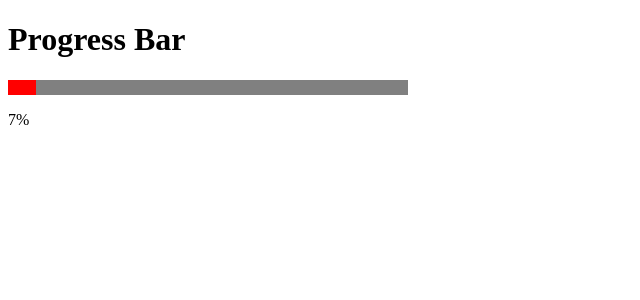
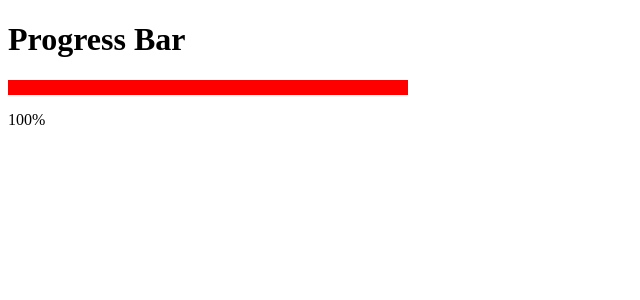
Before and after one commit to acciojob/progress-bar-react-NehaNayak123, a React app: page / in a window 1280 px wide. Shown: the top 300 px of the page, without its empty margins (0-640 px from the left). Built offline with nearby package versions, Linux system fonts and the light colour scheme.

Commit message:
Update App.js

```diff
--- a/src/components/App.js
+++ b/src/components/App.js
@@ -11,9 +11,9 @@ const App = () => {
                     clearInterval(interval)
                     return c
                 }
-                return c+1;
+                return Math.min(c+10, 100);
             })
-        },1000)
+        },500)
 
         return ()=>clearInterval(interval)
     },[])
```
